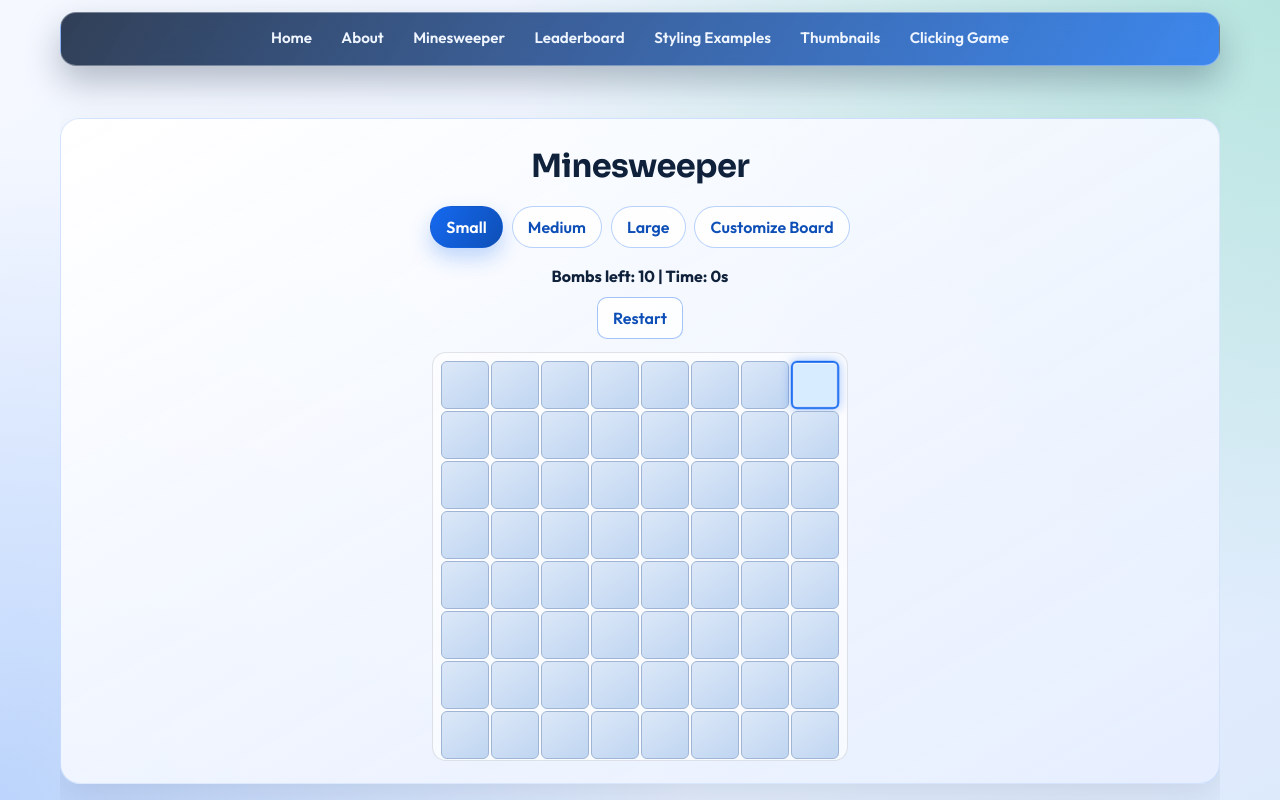
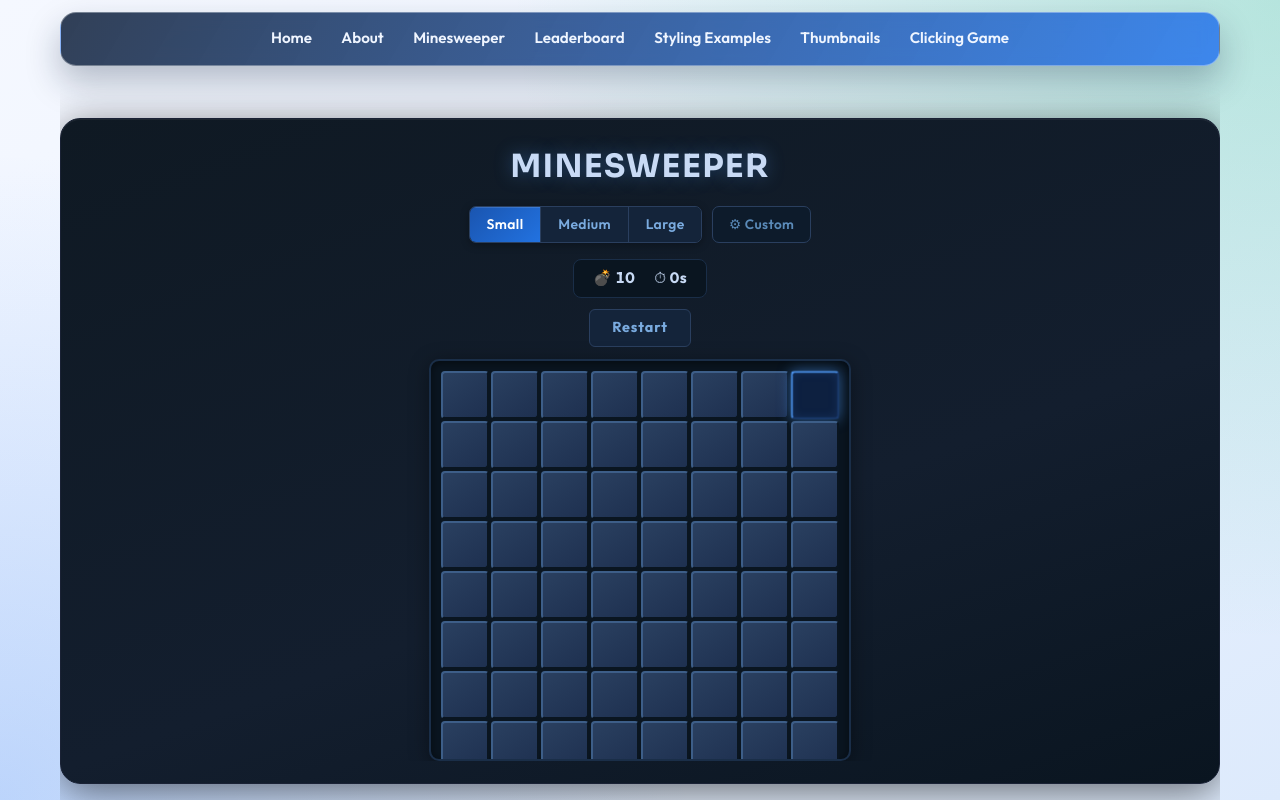
Before and after one commit to davidsl/refactored-training, a React (Vite) app in the folder refactored-training/: page /refactored-training/game in a window 1280 px wide. Built offline with nearby package versions, Linux system fonts and the light colour scheme.

Commit message:
refactor: enhance styling and layout for Minesweeper game components

```diff
--- a/refactored-training/src/Minesweeper/Minesweeper.module.css
+++ b/refactored-training/src/Minesweeper/Minesweeper.module.css
@@ -3,10 +3,10 @@
   max-height: 100%;
   padding: 1.4rem;
   border-radius: var(--radius-xl);
-  border: 1px solid var(--border);
-  background: linear-gradient(150deg, rgba(255, 255, 255, 0.97), rgba(230, 238, 255, 0.9));
-  box-shadow: var(--shadow-soft);
-  color: var(--text-strong);
+  border: 1px solid #1a2235;
+  background: linear-gradient(160deg, #0f1923 0%, #131e2e 60%, #0a1520 100%);
+  box-shadow: 0 8px 40px rgba(0, 0, 0, 0.55), inset 0 1px 0 rgba(255,255,255,0.06);
+  color: #e2eaf5;
   text-align: left;
   overflow: hidden;
   display: flex;
@@ -17,54 +17,62 @@
   margin-bottom: 1rem;
   font-size: clamp(1.45rem, 2.6vw, 2rem);
   text-align: center;
+  letter-spacing: 0.04em;
+  text-transform: uppercase;
+  color: #c8daf5;
+  text-shadow: 0 0 18px rgba(80, 160, 255, 0.35);
 }
 
 @keyframes flipReveal {
   0% {
-    transform: rotateY(90deg);
-    opacity: 0.2;
+    transform: rotateY(75deg) scale(0.9);
   }
-  60% {
-    transform: rotateY(-10deg);
-    opacity: 1;
+  65% {
+    transform: rotateY(-6deg) scale(1.04);
   }
-  80% {
-    transform: rotateY(5deg);
+  85% {
+    transform: rotateY(2deg) scale(1);
   }
   100% {
-    transform: rotateY(0deg);
+    transform: rotateY(0deg) scale(1);
   }
 }
 
 .revealedTile {
   animation: flipReveal var(--motion-mine-reveal) cubic-bezier(0.4, 0.2, 0.2, 1);
   backface-visibility: hidden;
-  background: linear-gradient(135deg, #f7fbff, #e4f0ff);
-  border: 1px solid #aac4eb;
-  font-weight: bold;
+  background: #0e1a28;
+  border-top: 1px solid #1e2e42;
+  border-left: 1px solid #1e2e42;
+  border-right: 2px solid #060d16;
+  border-bottom: 2px solid #060d16;
+  font-weight: 800;
   padding: 0;
-  border-radius: 6px;
+  border-radius: 4px;
 }
 
 .preRevealTile {
-  background: #d8ecff !important;
-  border: 2px solid var(--primary) !important;
-  box-shadow: inset 0 0 0 1px rgba(255, 255, 255, 0.65), 0 0 10px rgba(21, 105, 240, 0.34);
+  background: #0d2040 !important;
+  border-top: 2px solid #4a90e8 !important;
+  border-left: 2px solid #4a90e8 !important;
+  border-right: 2px solid #1a3a6e !important;
+  border-bottom: 2px solid #1a3a6e !important;
+  box-shadow: 0 0 12px rgba(74, 144, 232, 0.5), inset 0 0 8px rgba(74, 144, 232, 0.12);
   font-weight: bold;
   padding: 0;
-  border-radius: 6px;
+  border-radius: 4px;
   animation: preRevealPulse var(--motion-mine-pulse) ease-in-out infinite;
 }
 
 @keyframes preRevealPulse {
   0%,
   100% {
-    box-shadow: inset 0 0 0 1px rgba(255, 255, 255, 0.65), 0 0 10px rgba(21, 105, 240, 0.34);
+    box-shadow: 0 0 12px rgba(74, 144, 232, 0.5), inset 0 0 8px rgba(74, 144, 232, 0.12);
     transform: scale(1);
   }
   50% {
-    box-shadow: inset 0 0 0 1px rgba(255, 255, 255, 0.7), 0 0 14px rgba(21, 105, 240, 0.5);
-    transform: scale(1.02);
+    box-shadow: 0 0 20px rgba(74, 144, 232, 0.75), inset 0 0 12px rgba(74, 144, 232, 0.2);
+    transform: scale(1.04);
   }
 }
 
@@ -75,81 +83,138 @@
 
 .customizeButtonRow {
   margin-bottom: 1rem;
-  gap: 0.55rem;
+  gap: 0.6rem;
   display: flex;
   flex-wrap: wrap;
   justify-content: center;
+  align-items: center;
 }
 
-.customizeButton {
-  margin-bottom: 0;
-  padding: 0.5rem 0.95rem;
-  border-radius: 999px;
-  border: 1px solid rgba(21, 105, 240, 0.3);
-  background: rgba(255, 255, 255, 0.88);
-  color: var(--primary-strong);
-  font-weight: 600;
-  cursor: pointer;
-  transition: background 0.2s, transform 0.2s, border-color 0.2s;
+.presetGroup {
+  display: flex;
+  border-radius: 7px;
+  overflow: hidden;
+  border: 1px solid #2a3f5f;
+  box-shadow: 0 2px 8px rgba(0, 0, 0, 0.3);
 }
 
-.customizeButton:hover {
-  background: rgba(21, 105, 240, 0.08);
-  transform: translateY(-1px);
-  border-color: rgba(21, 105, 240, 0.55);
+.presetButton {
+  padding: 0.45rem 1.05rem;
+  border: none;
+  border-right: 1px solid #2a3f5f;
+  background: #14243a;
+  color: #7aabdf;
+  font-weight: 600;
+  font-size: 0.87rem;
+  letter-spacing: 0.03em;
+  cursor: pointer;
+  transition: background 0.15s, color 0.15s;
+}
+
+.presetButton:last-child {
+  border-right: none;
+}
+
+.presetButton:hover {
+  background: #1b3050;
+  color: #aacfff;
 }
 
 .selectedButton {
-  background: linear-gradient(120deg, var(--primary), var(--primary-strong)) !important;
+  background: linear-gradient(135deg, #1a55b0, #2272e0) !important;
   color: #fff !important;
-  border: 1px solid transparent !important;
-  box-shadow: 0 10px 20px rgba(21, 105, 240, 0.26);
+  box-shadow: inset 0 1px 0 rgba(255, 255, 255, 0.12);
+}
+
+.customizeToggle {
+  padding: 0.45rem 1rem;
+  border-radius: 7px;
+  border: 1px solid #2a3f5f;
+  background: #0d1b2b;
+  color: #5a8ab8;
+  font-weight: 600;
+  font-size: 0.85rem;
+  letter-spacing: 0.03em;
+  cursor: pointer;
+  transition: background 0.15s, border-color 0.15s, color 0.15s;
+  display: flex;
+  align-items: center;
+  gap: 0.4rem;
+}
+
+.customizeToggle:hover {
+  background: #131f30;
+  border-color: #3a5878;
+  color: #8aaed6;
+}
+
+.customizeToggleOpen {
+  border-color: #2272e0;
+  color: #7aabdf;
+  background: #0e1e34;
 }
 
 .customForm {
-  display: flex;
-  gap: 0.75rem;
+  display: grid;
+  grid-template-columns: repeat(3, 1fr) auto;
+  gap: 0.6rem 0.75rem;
   margin-bottom: 1rem;
-  align-items: center;
-  flex-wrap: wrap;
-  justify-content: center;
-  padding: 0.85rem;
-  border-radius: 12px;
-  border: 1px solid rgba(21, 105, 240, 0.18);
-  background: rgba(255, 255, 255, 0.7);
+  align-items: end;
+  padding: 1rem 1.1rem;
+  border-radius: 8px;
+  border: 1px solid #1e3050;
+  border-top: 2px solid #2272e0;
+  background: #0a1520;
+  box-shadow: 0 4px 16px rgba(0, 0, 0, 0.35);
 }
 
 .customLabel {
-  font-size: 0.92rem;
-  font-weight: 500;
+  font-size: 0.78rem;
+  font-weight: 600;
+  color: #5a8ab8;
+  letter-spacing: 0.07em;
+  text-transform: uppercase;
   display: flex;
-  align-items: center;
+  flex-direction: column;
   gap: 0.35rem;
 }
 
 .customInput {
-  width: 48px;
-  margin-left: 4px;
-  padding: 0.3rem 0.4rem;
-  border-radius: 8px;
-  border: 1px solid rgba(16, 33, 59, 0.24);
-  font-size: 0.95rem;
-  background: rgba(255, 255, 255, 0.95);
+  width: 100%;
+  padding: 0.45rem 0.5rem;
+  border-radius: 6px;
+  border: 1px solid #2a3f5f;
+  font-size: 1rem;
+  font-weight: 700;
+  background: #0d1b2b;
+  color: #c8daf5;
+  text-align: center;
+  box-sizing: border-box;
+}
+
+.customInput:focus {
+  outline: none;
+  border-color: #2272e0;
+  box-shadow: 0 0 0 2px rgba(34, 114, 224, 0.25);
 }
 
 .applyButton {
-  padding: 0.48rem 0.9rem;
-  border-radius: 10px;
-  border: 1px solid rgba(21, 105, 240, 0.38);
-  background: rgba(21, 105, 240, 0.12);
-  color: var(--primary-strong);
-  font-weight: 600;
+  padding: 0.48rem 1.1rem;
+  border-radius: 6px;
+  border: none;
+  background: linear-gradient(135deg, #1a55b0, #2272e0);
+  color: #fff;
+  font-weight: 700;
+  font-size: 0.87rem;
+  letter-spacing: 0.04em;
   cursor: pointer;
-  transition: background 0.2s, transform 0.2s;
+  transition: opacity 0.15s, transform 0.15s;
+  box-shadow: 0 2px 10px rgba(34, 114, 224, 0.4);
+  align-self: end;
 }
 
 .applyButton:hover {
-  background: rgba(21, 105, 240, 0.2);
+  opacity: 0.88;
   transform: translateY(-1px);
 }
 
@@ -161,36 +226,54 @@
   align-items: center;
   overflow: hidden;
 }
+
 .statusRow {
-  margin-bottom: 0.6rem;
+  margin-bottom: 0.65rem;
+  display: flex;
+  gap: 1.2rem;
   font-weight: 700;
-  font-size: 1rem;
-  color: var(--text-strong);
+  font-size: 0.95rem;
+  font-variant-numeric: tabular-nums;
+  color: #8aaed6;
+  background: #0a1520;
+  padding: 0.45rem 1.2rem;
+  border-radius: 8px;
+  border: 1px solid #1a2e48;
+  letter-spacing: 0.04em;
+}
+
+.statusRow span {
+  color: #c8daf5;
 }
 
 .restartButton {
   margin-bottom: 0.8rem;
-  padding: 0.48rem 0.95rem;
-  border-radius: 10px;
-  border: 1px solid rgba(21, 105, 240, 0.4);
-  background: rgba(255, 255, 255, 0.88);
-  color: var(--primary-strong);
-  font-weight: 600;
+  padding: 0.45rem 1.4rem;
+  border-radius: 6px;
+  border: 1px solid #2a3f5f;
+  background: #14243a;
+  color: #7aabdf;
+  font-weight: 700;
+  font-size: 0.9rem;
+  letter-spacing: 0.06em;
   cursor: pointer;
-  transition: background 0.2s, transform 0.2s;
+  transition: background 0.18s, transform 0.15s, border-color 0.18s;
 }
 
 .restartButton:hover {
-  background: rgba(21, 105, 240, 0.12);
+  background: #1b3050;
+  border-color: #4a7ab5;
+  color: #aacfff;
   transform: translateY(-1px);
 }
 
 .boardWrapper {
   display: inline-block;
-  padding: 0.5rem;
-  border-radius: 14px;
-  border: 1px solid rgba(16, 33, 59, 0.12);
-  background: rgba(255, 255, 255, 0.62);
+  padding: 0.6rem;
+  border-radius: 10px;
+  border: 2px solid #1a2e48;
+  background: #0a1520;
+  box-shadow: inset 0 2px 8px rgba(0, 0, 0, 0.5), 0 4px 20px rgba(0, 0, 0, 0.4);
   max-width: 100%;
   max-height: 100%;
   overflow: hidden;
@@ -216,31 +299,39 @@
 }
 
 .tile {
-  background: linear-gradient(145deg, #dce8f8, #bfd5f1);
-  border: 1px solid #9fb5d3;
-  border-radius: 6px;
+  background: linear-gradient(145deg, #2a4060, #1e3050);
+  border-top: 2px solid #3d5e88;
+  border-left: 2px solid #3d5e88;
+  border-right: 2px solid #0a1520;
+  border-bottom: 2px solid #0a1520;
+  border-radius: 4px;
   font-weight: bold;
   padding: 0;
   cursor: pointer;
-  transition: background 0.15s, border 0.15s, transform 0.12s;
+  transition: background 0.12s, transform 0.1s, box-shadow 0.12s;
 }
 
 .tile:hover {
-  transform: translateY(-1px);
-  background: linear-gradient(145deg, #e4eefc, #cae0f8);
+  transform: translateY(-1px) scale(1.05);
+  background: linear-gradient(145deg, #365278, #26405e);
+  box-shadow: 0 2px 8px rgba(0, 0, 0, 0.4);
 }
 
 .wrongFlagTile {
-  background: linear-gradient(145deg, #ffe2e6, #ffc9cf) !important;
-  border-color: rgba(204, 48, 64, 0.5) !important;
+  background: linear-gradient(145deg, #4a1520, #3a0e18) !important;
+  border-top: 2px solid #8b2030 !important;
+  border-left: 2px solid #8b2030 !important;
+  border-right: 2px solid #1a0508 !important;
+  border-bottom: 2px solid #1a0508 !important;
 }
 
 .gameOverMsg {
   margin-top: 0.7rem;
-  font-weight: bold;
-  color: var(--danger);
+  font-weight: 800;
   text-align: center;
-  font-size: 1.02rem;
+  font-size: 1.15rem;
+  letter-spacing: 0.08em;
+  text-transform: uppercase;
   animation: resultPopIn var(--motion-mine-result) ease-out;
 }
 
@@ -257,9 +348,9 @@
 
 .instructions {
   margin-top: 0.8rem;
-  font-size: 0.86rem;
+  font-size: 0.84rem;
   text-align: center;
-  color: var(--text-muted);
+  color: #4a6a8a;
 }
 
 @media (max-width: 800px) {
@@ -283,15 +374,24 @@
   }
 
   .customForm {
-    gap: 4px;
+    grid-template-columns: repeat(3, 1fr);
+    gap: 0.5rem;
     margin-bottom: 8px;
-    font-size: 13px;
-    padding: 0.65rem;
+    padding: 0.75rem;
+  }
+
+  .applyButton {
+    grid-column: 1 / -1;
   }
 
   .customInput {
-    width: 36px;
-    font-size: 13px;
+    font-size: 0.95rem;
+  }
+
+  .statusRow {
+    font-size: 0.82rem;
+    padding: 0.35rem 0.75rem;
+    gap: 0.8rem;
   }
 
   .tile, .revealedTile, .preRevealTile {
--- a/refactored-training/src/Minesweeper/Minesweeper.tsx
+++ b/refactored-training/src/Minesweeper/Minesweeper.tsx
@@ -322,10 +322,11 @@ function Minesweeper() {
     <div className={styles.gameContainer}>
       <h2>Minesweeper</h2>
       <div className={styles.customizeButtonRow}>
+        <div className={styles.presetGroup}>
           <button
             type="button"
             className={
-            styles.customizeButton + (rows === 8 && cols === 8 && mines === 10 ? ' ' + styles.selectedButton : '')
+              styles.presetButton + (rows === 8 && cols === 8 && mines === 10 ? ' ' + styles.selectedButton : '')
             }
             onClick={() => applyPreset(8, 8, 10)}
           >
@@ -334,7 +335,7 @@ function Minesweeper() {
           <button
             type="button"
             className={
-            styles.customizeButton + (rows === 16 && cols === 16 && mines === 40 ? ' ' + styles.selectedButton : '')
+              styles.presetButton + (rows === 16 && cols === 16 && mines === 40 ? ' ' + styles.selectedButton : '')
             }
             onClick={() => applyPreset(16, 16, 40)}
           >
@@ -343,14 +344,19 @@ function Minesweeper() {
           <button
             type="button"
             className={
-            styles.customizeButton + (rows === 16 && cols === 30 && mines === 99 ? ' ' + styles.selectedButton : '')
+              styles.presetButton + (rows === 16 && cols === 30 && mines === 99 ? ' ' + styles.selectedButton : '')
             }
             onClick={() => applyPreset(16, 30, 99)}
           >
             Large
           </button>
-        <button type="button" onClick={() => setShowCustomize(v => !v)} className={styles.customizeButton}>
-          {showCustomize ? 'Hide Customization' : 'Customize Board'}
+        </div>
+        <button
+          type="button"
+          onClick={() => setShowCustomize(v => !v)}
+          className={styles.customizeToggle + (showCustomize ? ' ' + styles.customizeToggleOpen : '')}
+        >
+          {showCustomize ? '▲ Custom' : '⚙ Custom'}
         </button>
       </div>
       {showCustomize && (
@@ -402,7 +408,8 @@ function Minesweeper() {
       )}
       <div className={styles.centerColumn}>
         <div className={styles.statusRow}>
-          Bombs left: {bombsLeft} | Time: {elapsed}s
+          <span>💣 <span>{bombsLeft}</span></span>
+          <span>⏱ <span>{elapsed}s</span></span>
         </div>
         <button onClick={reset} className={styles.restartButton}>Restart</button>
         <div className={styles.boardWrapper} key={boardAnimKey}>
@@ -430,7 +437,19 @@ function Minesweeper() {
                       width: rows > 18 || cols > 18 ? 36 : 48,
                       height: rows > 18 || cols > 18 ? 36 : 48,
                       fontSize: 24,
-                      color: cell.mine ? 'red' : isWrongFlag ? '#b00' : 'black',
+                      color: cell.mine
+                        ? '#ff6b6b'
+                        : isWrongFlag
+                          ? '#ff4455'
+                          : cell.adjacent === 1 ? '#5ba3ff'
+                          : cell.adjacent === 2 ? '#4dcc7a'
+                          : cell.adjacent === 3 ? '#ff6b6b'
+                          : cell.adjacent === 4 ? '#a07bff'
+                          : cell.adjacent === 5 ? '#ff9944'
+                          : cell.adjacent === 6 ? '#44ddcc'
+                          : cell.adjacent === 7 ? '#e0c06a'
+                          : cell.adjacent === 8 ? '#aabbd0'
+                          : '#c8daf5',
                       animationDelay: cell.revealed || isPreReveal ? `${tileDelay}ms` : undefined,
                     }}
                     data-tile-index={r * cols + c}
```
Lines whose indentation alone changed are shown as unchanged.
